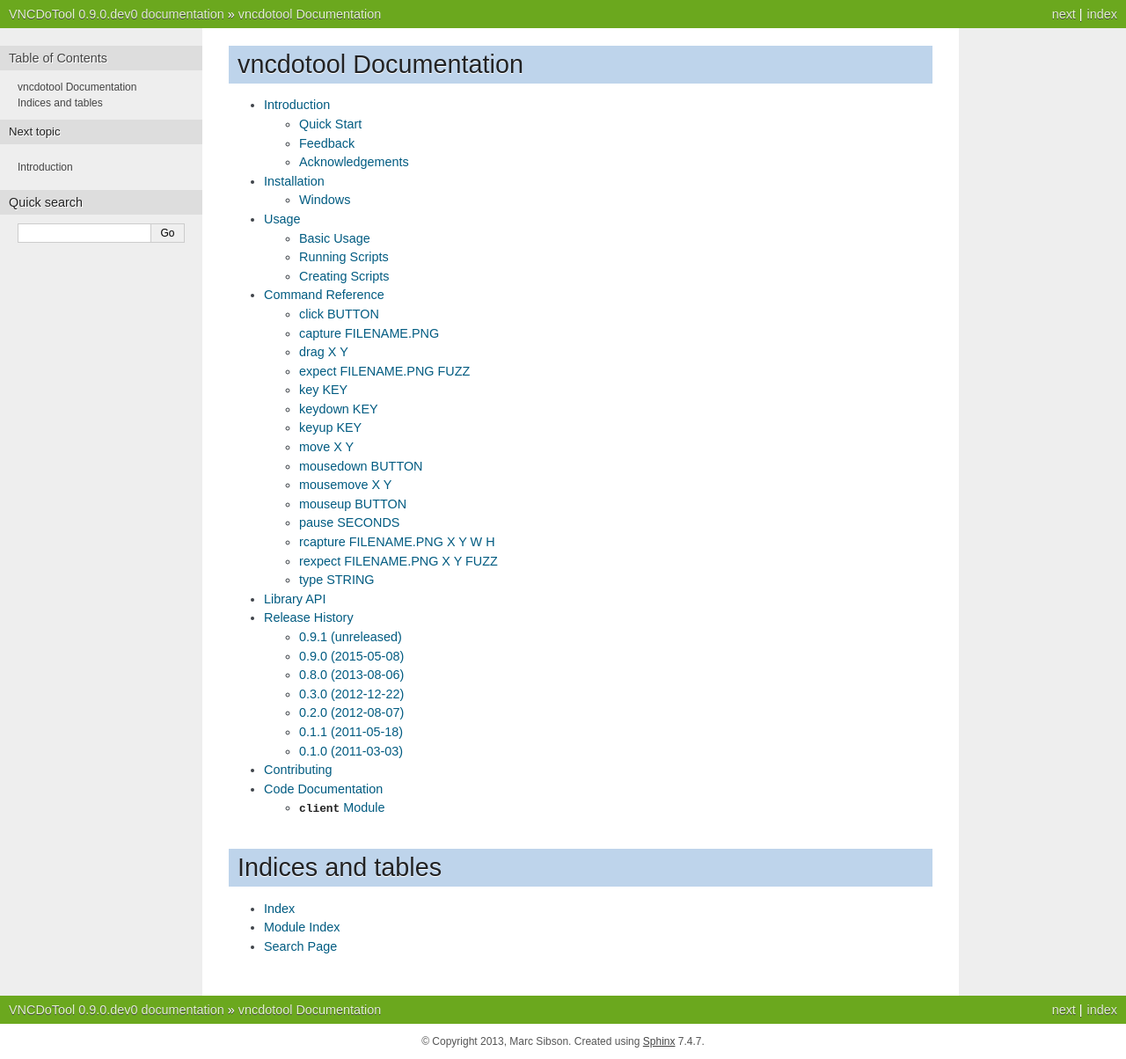
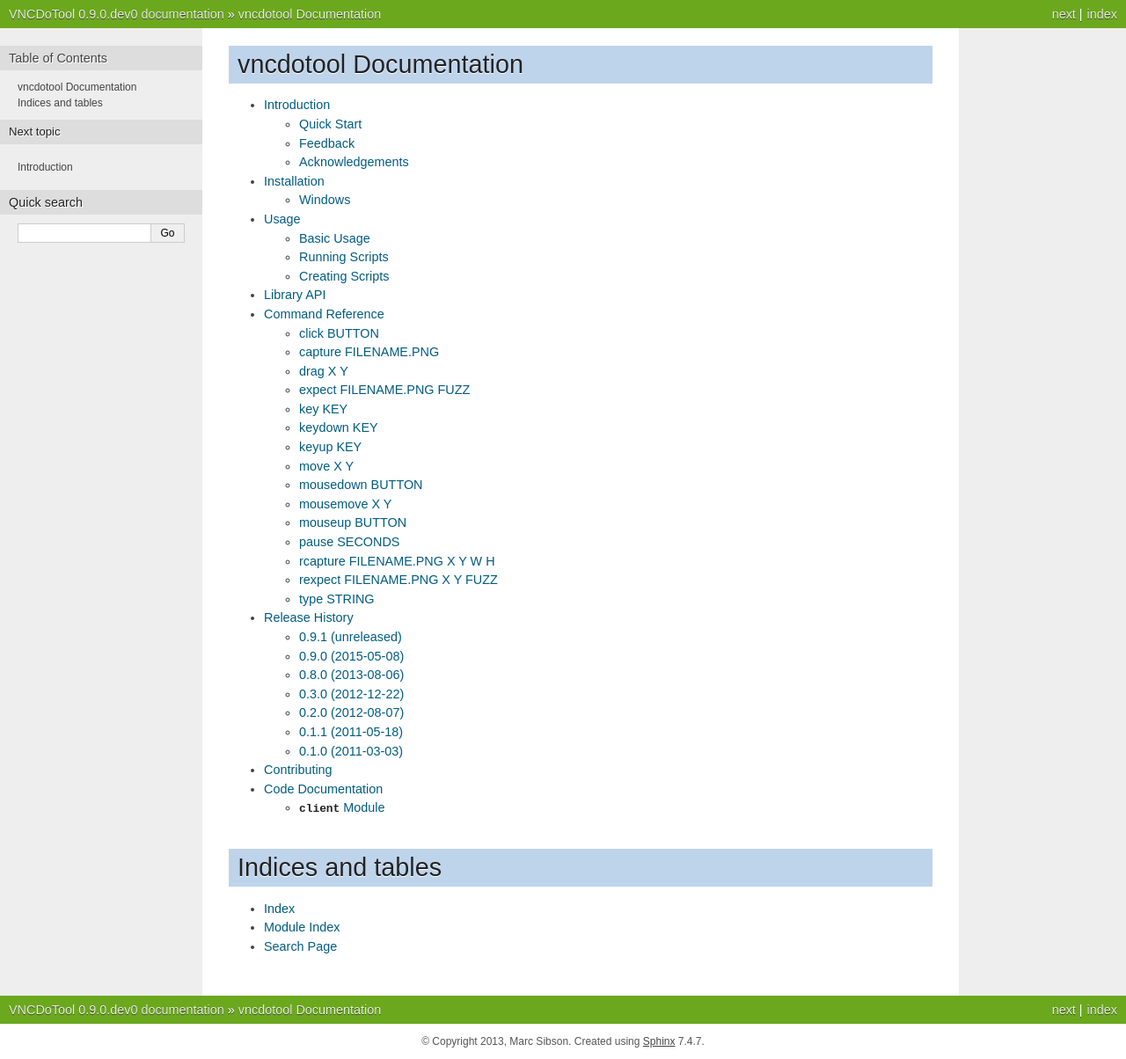
Before and after one commit to sibson/vncdotool, a Sphinx documentation site: the page built from docs/index.rst, in a window 1280 px wide. Shown: the whole page at 88% size. Built offline with Sphinx 7.4.7, drawn with Linux system fonts in a browser that asks for light colours.

Commit message:
tweak order of docs

```diff
--- a/docs/index.rst
+++ b/docs/index.rst
@@ -12,8 +12,8 @@
    intro
    install
    usage
+   library
    commands
-   library
    history
    contributing
    modules
```
